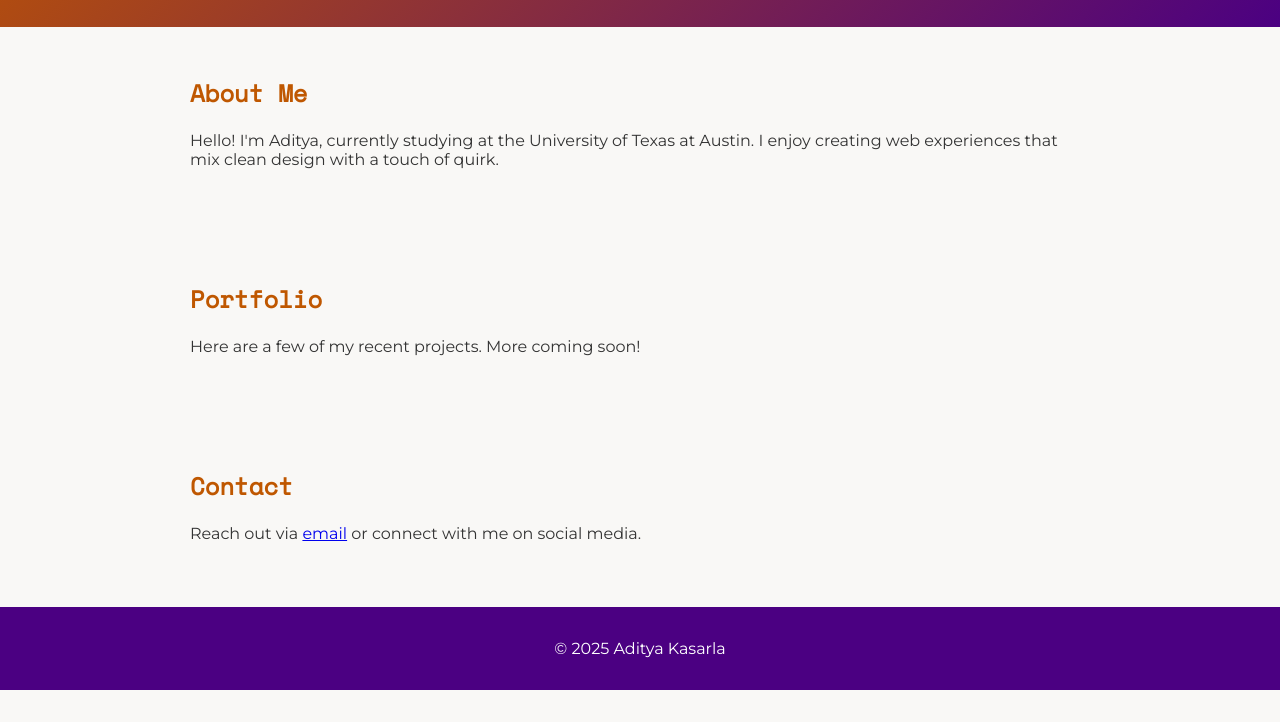
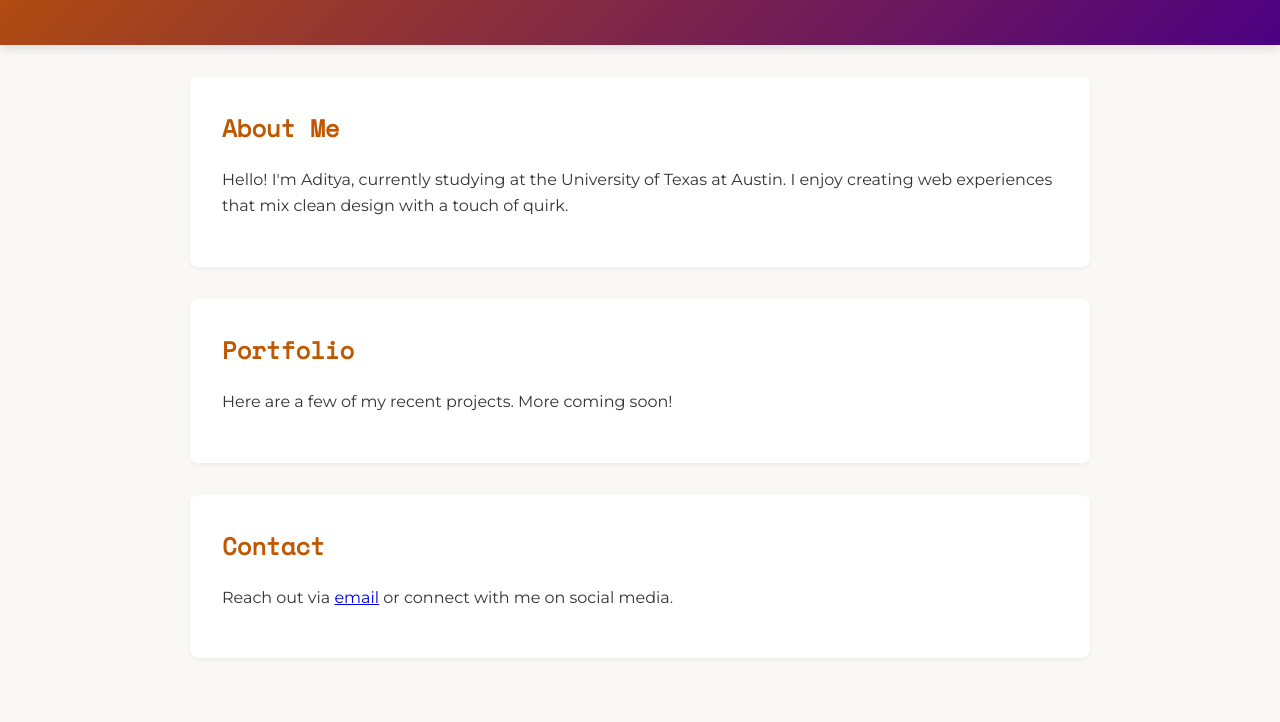
Before and after one commit to akasarla/website, a plain HTML site: page index.html in a window 1280 px wide. Shown: the part 198-920 px from the top of the page. Before the commit the page ends 888 px from the top, so only its background shows below. Drawn offline with nearby package versions, Linux system fonts and the light colour scheme.

Commit message:
Refine layout with modern styling

```diff
--- a/index.html
+++ b/index.html
@@ -17,12 +17,14 @@
       font-family: 'Montserrat', sans-serif;
       color: var(--dark-text);
       background: var(--light-bg);
+      line-height: 1.6;
     }
     header {
       background: linear-gradient(135deg, var(--burnt-orange), var(--accent-color));
       color: white;
       padding: 3rem 1rem;
       text-align: center;
+      box-shadow: 0 4px 10px rgba(0, 0, 0, 0.1);
     }
     header h1 {
       font-family: 'Space Mono', monospace;
@@ -46,10 +48,17 @@
     nav a:hover {
       transform: rotate(-2deg);
     }
-    section {
-      padding: 3rem 1rem;
+    main {
+      padding: 2rem 1rem;
       max-width: 900px;
       margin: 0 auto;
+    }
+    section {
+      background: white;
+      border-radius: 8px;
+      padding: 2rem;
+      box-shadow: 0 2px 4px rgba(0, 0, 0, 0.05);
+      margin-bottom: 2rem;
     }
     section h2 {
       font-family: 'Space Mono', monospace;
@@ -77,6 +86,7 @@
     </nav>
   </header>
 
+  <main>
     <section id="about">
       <h2>About Me</h2>
       <p>Hello! I'm Aditya, currently studying at the University of Texas at Austin. I enjoy creating web experiences that mix clean design with a touch of quirk.</p>
@@ -92,6 +102,7 @@
       <h2>Contact</h2>
       <p>Reach out via <a href="mailto:aditya@example.com">email</a> or connect with me on social media.</p>
     </section>
+  </main>
 
   <footer>
     &copy; 2025 Aditya Kasarla
```
Lines whose indentation alone changed are shown as unchanged.
